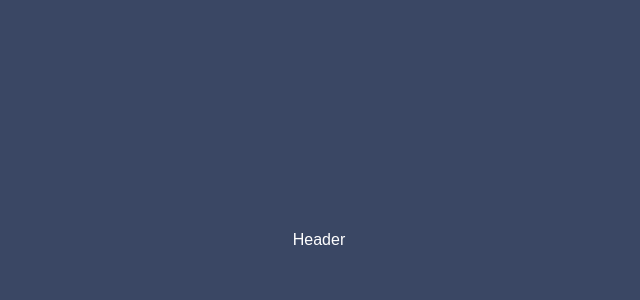
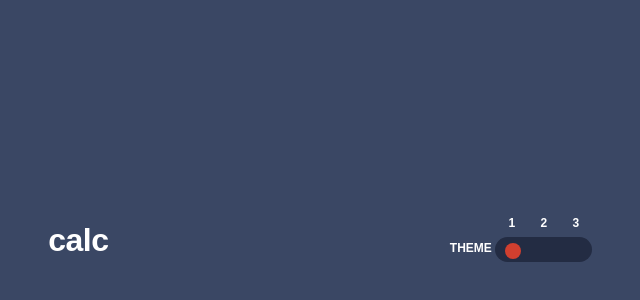
Before and after one commit to pronoia9/puny-math, a React (Vite) app: page / in a window 1280 px wide. Shown: the part 160-460 px from the top of the page, without its empty margins (321-961 px from the left). Built offline with nearby package versions, Linux system fonts and the light colour scheme.

Commit message:
add transitions

```diff
--- a/src/components/Header.jsx
+++ b/src/components/Header.jsx
@@ -1,3 +1,129 @@
+import { styled } from 'styled-components';
+import { useStore } from '../store/Store';
+
+const ThemeSwitch = ({ index }) => (
+  <InputContainer className='theme dark-scheme'>
+    <Input type='radio' name='theme' id='dark-theme' value='dark' checked={theme === 'dark'} onChange={handleChange} />
+    <InputLabel className='label' htmlFor='dark-theme'>
+      {index + 1}
+    </InputLabel>
+  </InputContainer>
+);
+
 export default function Header() {
-  return <div>Header</div>;
+  const theme = useStore((state) => state.theme),
+    setTheme = useStore((state) => state.setTheme);
+
+  const handleChange = (e) => {
+    setTheme(e.target.value);
+  };
+
+  return (
+    <Container key={`header-${theme}`}>
+
+        <Title>calc</Title>
+        <Switcher className='theme-control'>
+          <SwitcherHeader className='theme-header'>theme</SwitcherHeader>
+          <InputContainer className='theme dark-scheme'>
+            <Input type='radio' name='theme' id='dark-theme' value='dark' checked={theme === 'dark'} onChange={handleChange} />
+            <InputLabel className='label' htmlFor='dark-theme'>
+              1
+            </InputLabel>
+          </InputContainer>
+          <InputContainer className='theme light-scheme'>
+            <Input type='radio' name='theme' id='light-theme' value='light' checked={theme === 'light'} onChange={handleChange} />
+            <InputLabel className='label' htmlFor='light-theme'>
+              2
+            </InputLabel>
+          </InputContainer>
+          <InputContainer className='theme retro-scheme'>
+            <Input type='radio' name='theme' id='retro-theme' value='retro' checked={theme === 'retro'} onChange={handleChange} />
+            <InputLabel className='label' htmlFor='retro-theme'>
+              3
+            </InputLabel>
+          </InputContainer>
+        </Switcher>
+
+    </Container>
+  );
 }
+
+const Container = styled.div`
+  display: flex;
+  align-items: center;
+  justify-content: space-between;
+  color: var(--color-text-header);
+  transition: color 0.5s ease-in-out;
+`;
+
+const Title = styled.h1`
+  font-size: 2rem;
+  font-weight: 700;
+  line-height: 1;
+  letter-spacing: -0.5px;
+  text-align: center;
+`;
+
+const Switcher = styled.fieldset`
+  position: relative;
+  display: flex;
+  align-items: center;
+  z-index: 2;
+  gap: 0.5rem;
+  border: none;
+  padding-inline: 0;
+
+  &::before {
+    position: absolute;
+    content: '';
+    width: 70%;
+    height: 25px;
+    background: var(--color-bg-keypad);
+    z-index: -1;
+    bottom: 11%;
+    left: 33%;
+    border-radius: 20px;
+    transition: background 0.5s ease-in-out;
+  }
+`;
+
+const SwitcherHeader = styled.p`
+  text-transform: uppercase;
+  /* display: contents; */
+  font-weight: 700;
+  font-size: 0.75rem;
+  line-height: 1.1;
+  padding-top: calc(11% + 7px);
+`;
+
+const InputContainer = styled.div`
+  display: flex;
+  flex-direction: column-reverse;
+  gap: 0.6rem;
+`;
+
+const InputLabel = styled.label`
+  font-weight: 700;
+  font-size: 0.75rem;
+  line-height: 1.1;
+`;
+
+const Input = styled.input`
+  opacity: 0;
+  appearance: none;
+  width: 1em;
+  height: 1em;
+  background: var(--color-key3-bg);
+  transition: background 0.25s ease-in-out;
+  border-radius: 50%;
+
+  &:hover,
+  &:focus {
+    cursor: pointer;
+    background: var(--color-key3-hover);
+  }
+
+  &:checked {
+    opacity: 1;
+  }
+`;
--- a/src/styles/GlobalStyles.js
+++ b/src/styles/GlobalStyles.js
@@ -39,6 +39,7 @@ export const GlobalStyles = createGlobalStyle`
     font-family: var(--font);
     color: var(--color-text-header);
     background-color: var(--color-bg-main);
+    transition: all 0.5s ease-in-out;
   }
 
   // Remove default margin
```
